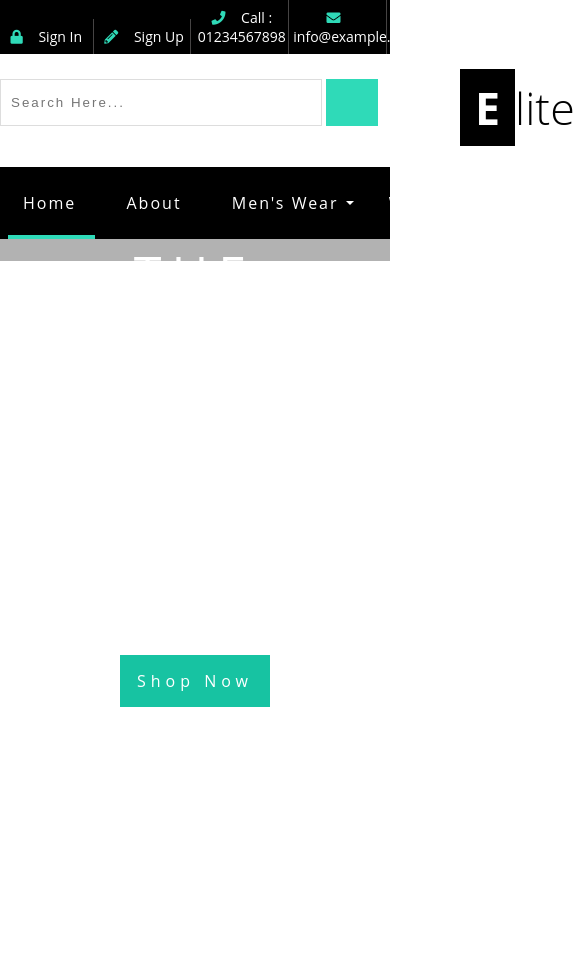
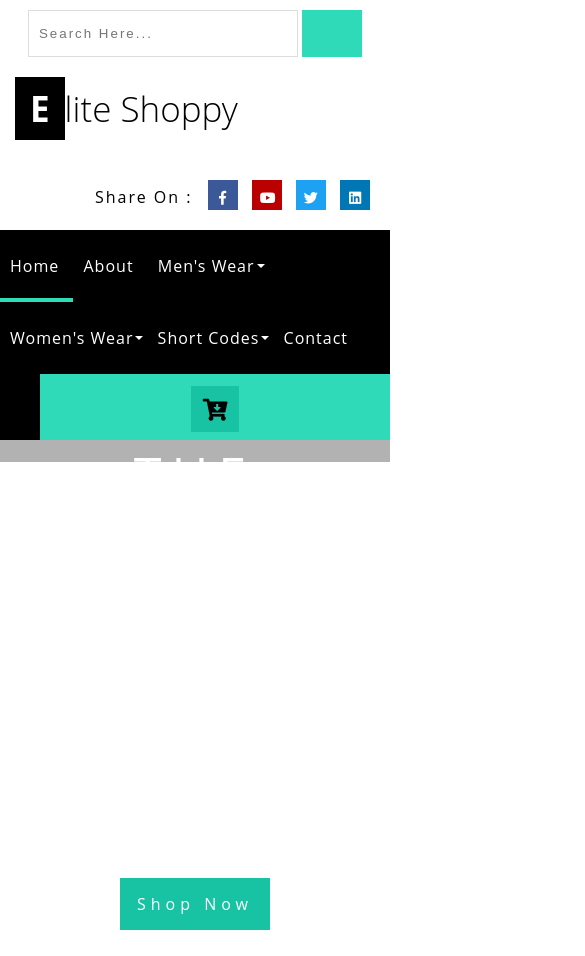
Before and after one commit to ravi4all/UI_Reg_March_1-30, a plain HTML site: page E-Lite/index.html in a window 390 px wide. Shown: the top 956 px of the page, 585 px wide, since content can reach past the window. Before the commit the page ends 844 px from the top, so only its background shows below. Drawn offline with Linux system fonts and the light colour scheme.

Commit message:
Add files via upload

```diff
--- a/E-Lite/assets/stylesheets/main.css
+++ b/E-Lite/assets/stylesheets/main.css
@@ -45,6 +45,18 @@ ul {
     margin: 0 auto;
 }
 
+@media(max-width:1200px){
+    .container {
+        width: 1000px;
+    }
+}
+
+@media(max-width:992px){
+    .container {
+        width: 100%;
+    }
+}
+
 .wrapper {
     position: absolute;
     width: 100%;
@@ -83,6 +95,18 @@ ul {
 }
 #topbar ul li span {
     color: #fff;
+}
+
+@media(max-width: 768px){
+    #topbar {
+        display: none;
+    }
+    #topbar ul li {
+        display: block;
+        width: 100%;
+        text-align: left;
+        padding: 10px 20px;
+    }
 }
 
 /* Header */
@@ -169,6 +193,70 @@ ul {
     background-color: #0077B5;
 }
 
+@media(max-width: 1200px){
+    #header .row {
+        /* justify-content: center; */
+    }
+    #header .col-1 {
+        width: 30%;
+    }
+    #header .col-2 {
+        width: 30%;
+    }
+    #header .col-3 {
+        width: 30%;
+    }
+}
+@media(max-width:992px){
+    #header  {
+        padding: 0px 15px;
+    }
+    #header .row {
+        flex-wrap: wrap;
+        /* justify-content: center; */
+    }
+    #header .col-1 {
+        width: 100%;
+        text-align: center;
+        margin-bottom: 10px;
+    }
+    #header .col-2 {
+        width: 40%;
+    }
+    #header .col-3 {
+        width: 40%;
+    }
+    #header .logo h1 {
+        font-size: 25px;
+    }
+    #header .search input[type="text"]{
+        width: 90%;
+    }
+    #header .search input[type="submit"] {
+        width: 6%;
+    }
+    #header .sociable ul {
+        text-align: right;
+    }
+}
+
+@media(max-width:768px){
+    .row {
+        display: block;
+    }
+    #header .col {
+        width: 100%;
+        margin-bottom: 20px;
+    }
+    #header .search input[type="text"]{
+        width: 75%;
+    }
+    #header .search input[type="submit"] {
+        width: 60px;
+    }
+}
+
+
 
 #main-navigation {
     background-color: #000;
@@ -223,6 +311,30 @@ ul {
     color: #000;
     background-color: #17C3A2;
     padding: 8px 12px;
+}
+
+@media(max-width:1200px){
+    #navigation ul li a{
+        padding: 25px 10px;
+    }
+    #cart {
+        min-width: 150px;
+    }
+}
+
+@media(max-width:992px){
+    #main-navigation .row {
+        justify-content: center;
+    }
+    #navigation ul li {
+         margin: 0px;
+    }
+    #navigation ul li a{
+        letter-spacing: 1px;
+    }
+    #cart {
+        min-width: 100px;
+    }
 }
 
 #banner {
```
